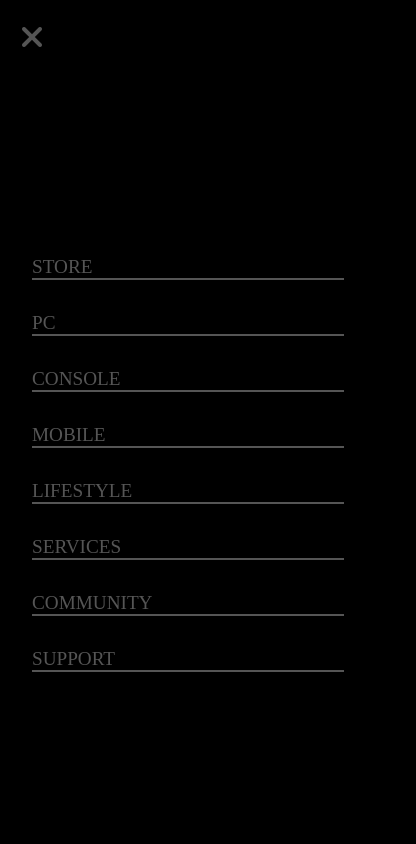
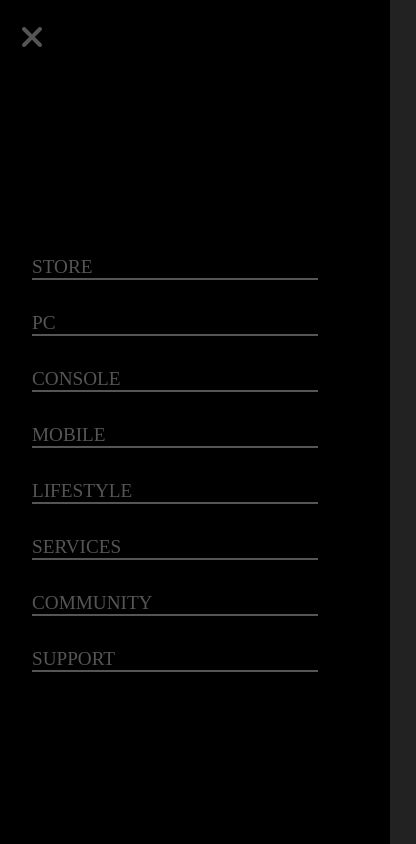
Before and after one commit to chirag-bansal07/Razer__clone, a plain HTML site: page index.html in a window 390 px wide. Both pictures are taken after a click on the element 26 px from the left and 31 px from the top of the page. Shown: the whole page, 416 px wide, since content can reach past the window. Drawn offline with Linux system fonts and the light colour scheme; grey boxes are pictures that could not be loaded.

Commit message:
some minor adjustments

```diff
--- a/index.css
+++ b/index.css
@@ -1,15 +1,20 @@
 *{
     position: relative;
     margin: 0;
+    padding: 0;
+    box-sizing: border-box;
 }
-body{
+body, html{
+    width: 100%;
+    height: 100%;
     background-color: #222;
 }
 .top{
+    width: 100%;
     top: 3.8rem;
 }
 header{
-    width: 100%;
+    width:100%;
     z-index: 10;
     position: fixed;
     padding:.8rem;
@@ -27,12 +32,25 @@ h3{
 
 .mainheader{
     width: 100%;
-    padding-left: 4.5rem;
-    padding-right: 9rem;
+    padding-left: 8%;
+    padding-right: 11%;
     display: flex;
     justify-content: space-evenly;
     align-items: center;
 }
+@media (max-width:1065px){
+    .mainheader{
+        padding-left: 4%;
+        padding-right: 5.5%;
+    }
+}
+@media (max-width:915px){
+    .mainheader{
+        padding-left: 0%;
+        padding-right: 0%;
+    }
+}
+
 .closeMenu{
     display: none;
 }
@@ -61,6 +79,9 @@ h3{
     color:#555555;
     font-size: 1rem;
     transition: 0.2s ease;
+  }
+  .fa-magnifying-glass{
+    margin-right: 2rem;
   }
 @media (max-width: 767px){
     .logo{
@@ -124,6 +145,7 @@ h3{
     }
 }
 .headerupdate{
+    width: 100%;
     font-size: 1.16rem;
     font-weight: 100;
     padding: .7rem;
@@ -141,7 +163,7 @@ h3{
 }
 .banner{
     background-color: #222;
-    width: 100%;
+    width: 100% !important;
     padding-bottom: .6rem;
     cursor: pointer;
     position: relative;
@@ -170,6 +192,12 @@ h1{
     font-weight: 900;
 }
 @media (max-width: 767px) {
+    .components{
+        width: 100%;
+    }
+    .banner{
+        width: 100%;
+    }
     h1 {
       font-size: 2rem;
     }
--- a/index.html
+++ b/index.html
@@ -228,6 +228,7 @@
     backg.style.display='none';
     }
     function close(){
+        mainMenu.style.display = 'none';
         mainMenu.style.top = '-200%';
         backg.style.display = '';
     }
```
